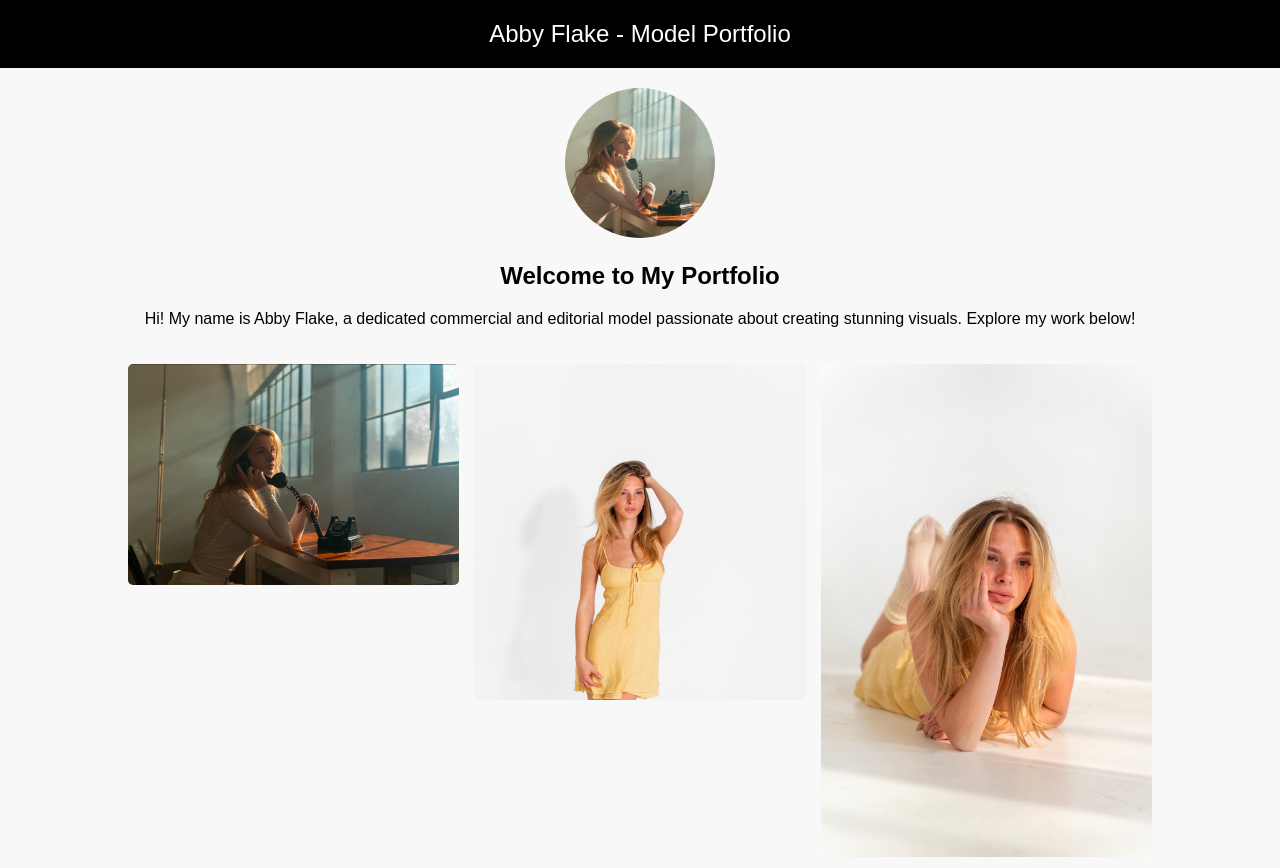
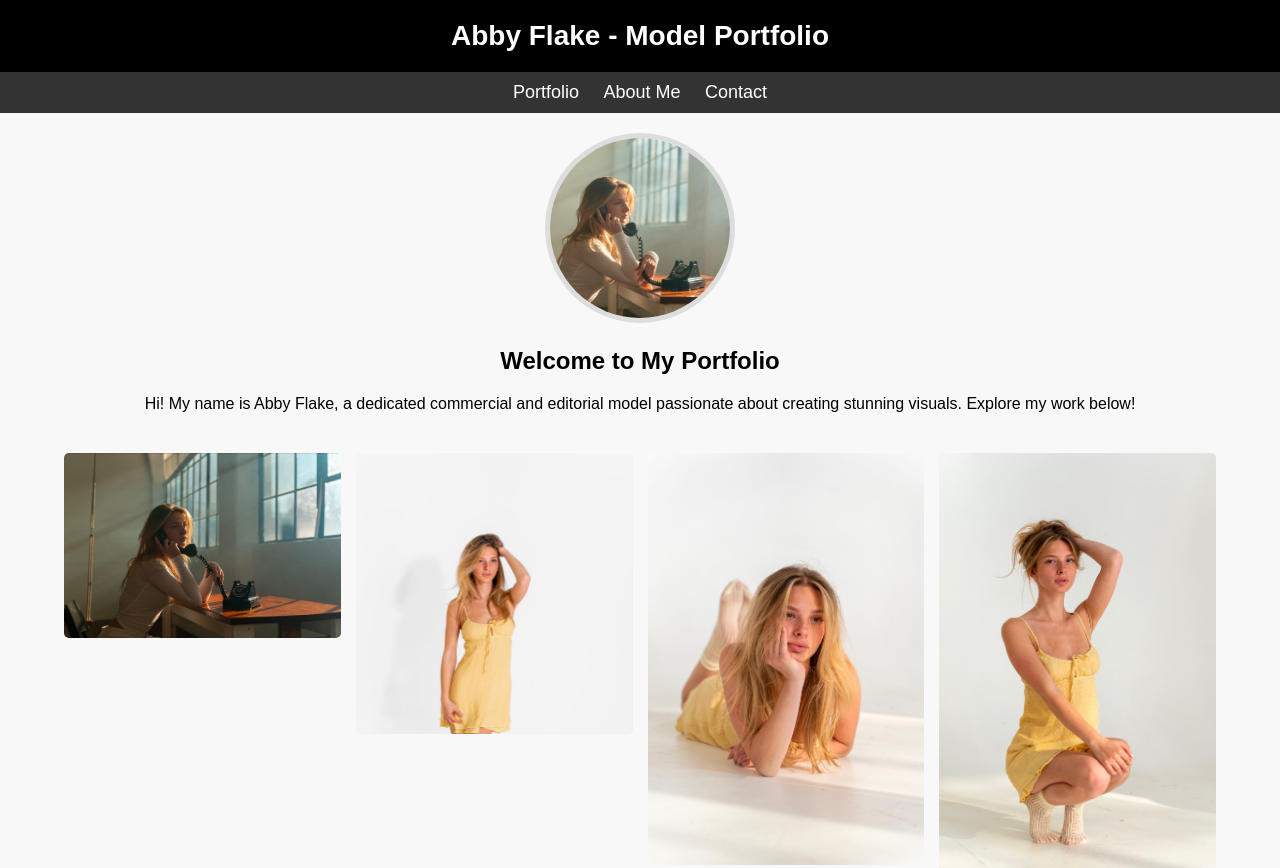
Before and after one commit to Abipf/AbbyFlake, a plain HTML site: page index.html in a window 1280 px wide. Shown: the top 868 px of the page. Drawn offline with Linux system fonts and the light colour scheme.

Commit message:
Update index.html

```diff
--- a/index.html
+++ b/index.html
@@ -16,16 +16,28 @@
             color: white;
             text-align: center;
             padding: 20px;
-            font-size: 24px;
+            font-size: 28px;
+            font-weight: bold;
         }
         .container {
-            width: 80%;
+            width: 90%;
             margin: auto;
             overflow: hidden;
         }
+        .profile {
+            text-align: center;
+            margin: 20px 0;
+        }
+        .profile img {
+            width: 180px;
+            height: 180px;
+            border-radius: 50%;
+            object-fit: cover;
+            border: 5px solid #ddd;
+        }
         .portfolio {
             display: grid;
-            grid-template-columns: repeat(auto-fit, minmax(300px, 1fr));
+            grid-template-columns: repeat(auto-fit, minmax(250px, 1fr));
             gap: 15px;
             padding: 20px 0;
         }
@@ -33,29 +45,42 @@
             width: 100%;
             height: auto;
             border-radius: 5px;
+            transition: transform 0.3s;
         }
-        .profile {
-            text-align: center;
-            margin-top: 20px;
-        }
-        .profile-pic {
-            width: 150px;
-            height: 150px;
-            border-radius: 50%;
-            object-fit: cover;
+        .portfolio img:hover {
+            transform: scale(1.05);
         }
         .about, .contact {
             background: white;
             padding: 20px;
             margin-top: 20px;
             border-radius: 5px;
+            text-align: center;
+        }
+        .contact p {
+            font-size: 18px;
         }
         footer {
             text-align: center;
-            padding: 10px;
+            padding: 15px;
             background: black;
             color: white;
             margin-top: 20px;
+            font-size: 14px;
+        }
+        nav {
+            background: #333;
+            padding: 10px;
+            text-align: center;
+        }
+        nav a {
+            color: white;
+            text-decoration: none;
+            margin: 10px;
+            font-size: 18px;
+        }
+        nav a:hover {
+            text-decoration: underline;
         }
     </style>
 </head>
@@ -63,13 +88,21 @@
     <header>
         Abby Flake - Model Portfolio
     </header>
+
+    <nav>
+        <a href="#portfolio">Portfolio</a>
+        <a href="#about">About Me</a>
+        <a href="#contact">Contact</a>
+    </nav>
+
     <div class="container">
         <section class="profile">
-            <img src="IMG_0072.JPEG" alt="Abby Flake - Profile Picture" class="profile-pic">
+            <img src="IMG_0072.JPEG" alt="Abby Flake - Profile Picture">
             <h2>Welcome to My Portfolio</h2>
             <p>Hi! My name is Abby Flake, a dedicated commercial and editorial model passionate about creating stunning visuals. Explore my work below!</p>
         </section>
-        <section class="portfolio">
+
+        <section class="portfolio" id="portfolio">
             <img src="IMG_0073.JPEG" alt="Abby Flake - Commercial Shoot">
             <img src="IMG_0074.JPEG" alt="Abby Flake - Editorial Shoot">
             <img src="IMG_0096.JPEG" alt="Abby Flake - Fashion">
@@ -80,19 +113,22 @@
             <img src="IMG_2931.JPG" alt="Abby Flake - Photoshoot">
             <img src="IMG_2932.JPG" alt="Abby Flake - Studio Shot">
             <img src="IMG_2933.JPG" alt="Abby Flake - High Fashion">
-            <img src="IMG_2934.JPG" alt="Abby Flake - Natural Beauty">
             <img src="IMG_2935.JPG" alt="Abby Flake - Outdoor Shoot">
         </section>
-        <section class="about">
+
+        <section class="about" id="about">
             <h2>About Me</h2>
-            <p>Hi! My name is Abby Flake, and I am a passionate commercial and editorial model dedicated to bringing creativity, confidence, and professionalism to every project. I am always open to new opportunities to grow my brand and collaborate with photographers, designers, and brands.</p>
+            <p>Hi! My name is Abby Flake, and I am a passionate commercial and editorial model dedicated to bringing creativity, confidence, and professionalism to every project.
+            I am always open to new opportunities to grow my brand and collaborate with photographers, designers, and brands.</p>
         </section>
-        <section class="contact">
+
+        <section class="contact" id="contact">
             <h2>Contact</h2>
-            <p>Email: abbyflake@example.com</p>
-            <p>Instagram: @abbyflakeofficial</p>
+            <p>Email: <strong>abbyflake5@gmail.com</strong></p>
+            <p>Instagram: <a href="https://www.instagram.com/abbyflakeofficial" target="_blank">@abbyflakeofficial</a></p>
         </section>
     </div>
+
     <footer>
         &copy; 2025 Abby Flake Model Portfolio. All Rights Reserved.
     </footer>
```
